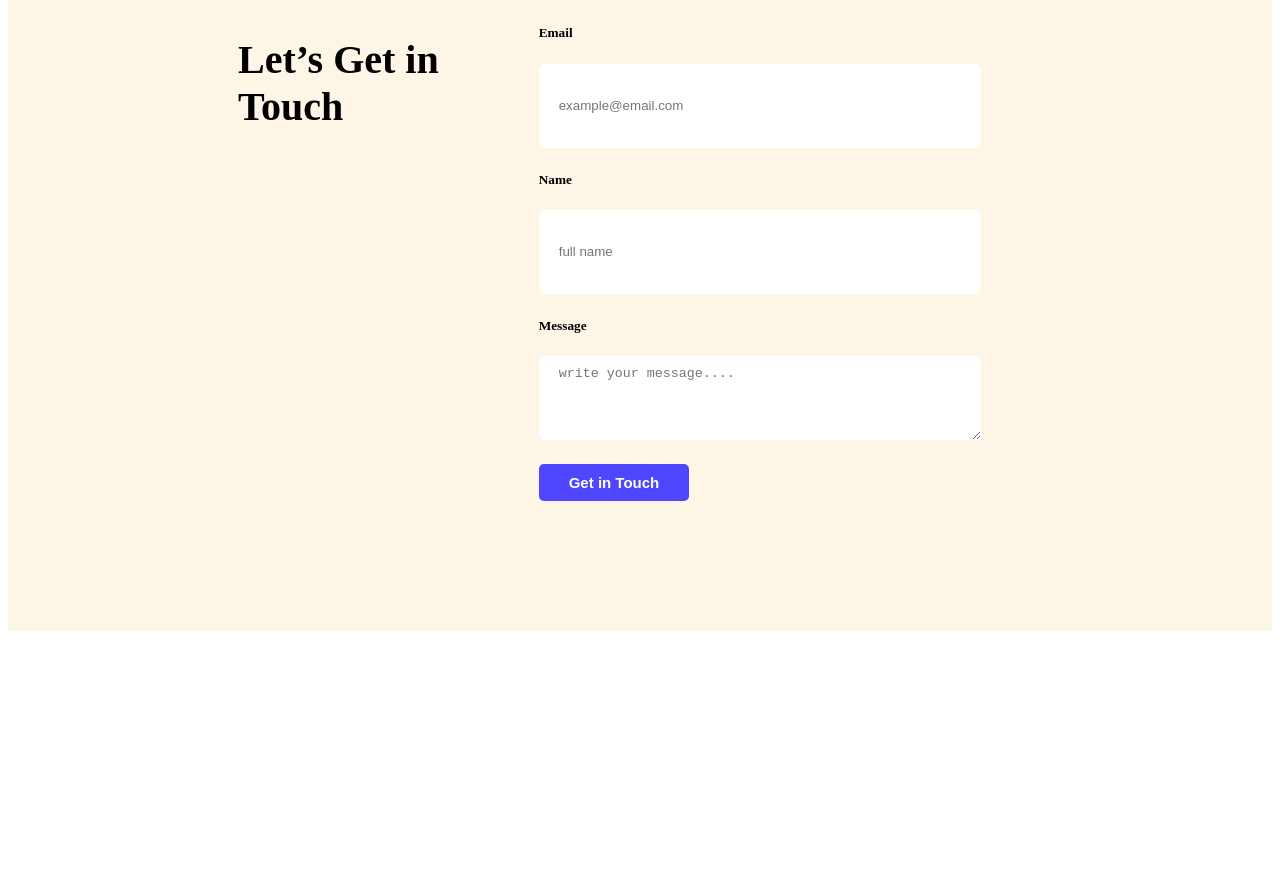
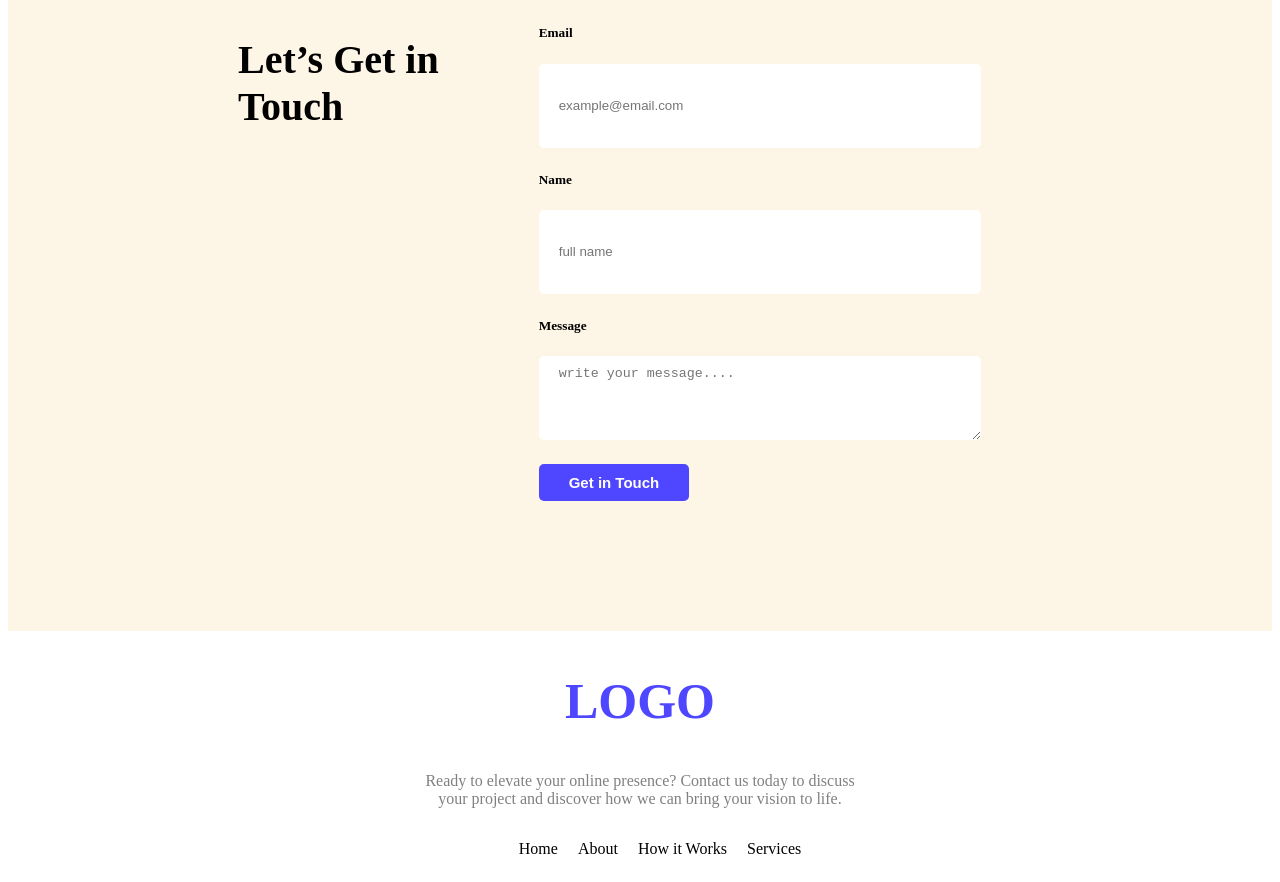
Before and after one commit to prachi23chowdhury/web-flow, a plain HTML site: page index.html in a window 1280 px wide. Shown: the part 2403-3285 px from the top of the page. Before the commit the page ends 3042 px from the top, so only its background shows below. Drawn offline with Linux system fonts and the light colour scheme.

Commit message:
add my full work

```diff
--- a/index.html
+++ b/index.html
@@ -113,7 +113,8 @@
     </section>
     </main>
 
-    <footer class="footer">
+<footer>
+<div class="footer">
 <div>
     <h2 class="footer-text">Let’s Get in <br>Touch</h2>
 </div>
@@ -129,6 +130,22 @@
     <input class="btn-primary" type="submit" value="Get in Touch">
 </form>
 </div>
+</div>
+<section>
+<div class="footer-last">
+    <h1 class="last">LOGO</h1>
+    <p class="last-des">Ready to elevate your online presence? Contact us today to discuss <br>your project and discover how we can bring your vision to life.</p>
+    <nav class="list">
+        <ul class="ul">
+        <li>Home</li>
+        <li>About</li>
+        <li>How it Works</li>
+        <li>Services</li>
+    </ul>
+    </nav>
+
+</div>
+</section>
     </footer>
 </body>
 </html>
--- a/styles/style.css
+++ b/styles/style.css
@@ -114,6 +114,7 @@ margin-bottom: 50px;
     display: flex;
     justify-content: space-around;
     gap: 10px;
+}
 
 .skill{
     padding: 30px;
@@ -124,6 +125,8 @@ margin-bottom: 50px;
     border-radius: 20px;
     box-shadow: 10px 10px 10px rgb(145, 144, 144);
 }
+.skill:hover{
+    background-color: bisque;
 }
 .sub-skill{
     display: flex;
@@ -169,12 +172,10 @@ margin-bottom: 50px;
 }
 /* footer section */
 /* footer style */
-footer{
+.footer{
     padding: 130px 230px;
     display: flex;
     gap: 100px;
-}
-.footer{
     background-color: oldlace;
 }
 .footer-column{
@@ -193,3 +194,25 @@ footer input[type="text"], footer input[type="email"], footer textarea{
 .footer-text{
     font-size: 40px;
 }
+.footer-last{
+    display: block;
+}
+.last{
+    text-align: center;
+    color: #4E47FF;
+    font-size: 50px;
+}
+.list{
+    align-items: center;
+    justify-content: center;
+
+}
+.ul{
+    display: flex;
+    list-style: none;
+    gap: 20px;
+}
+.last-des{
+    color: gray;
+    text-align: center;
+}
```
